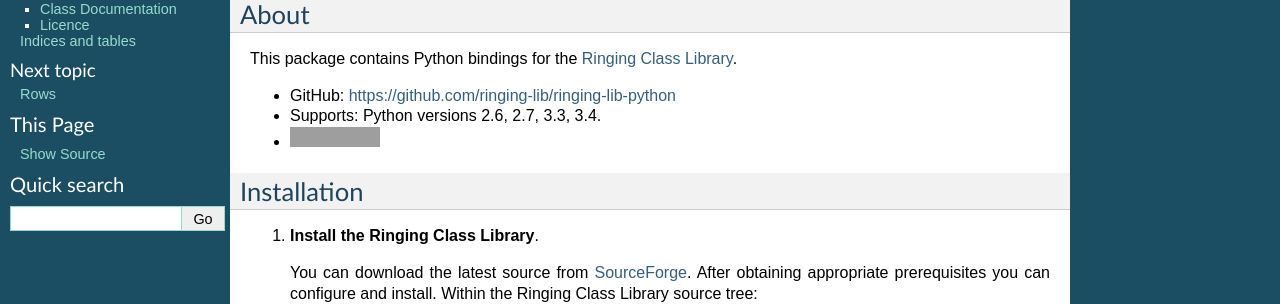
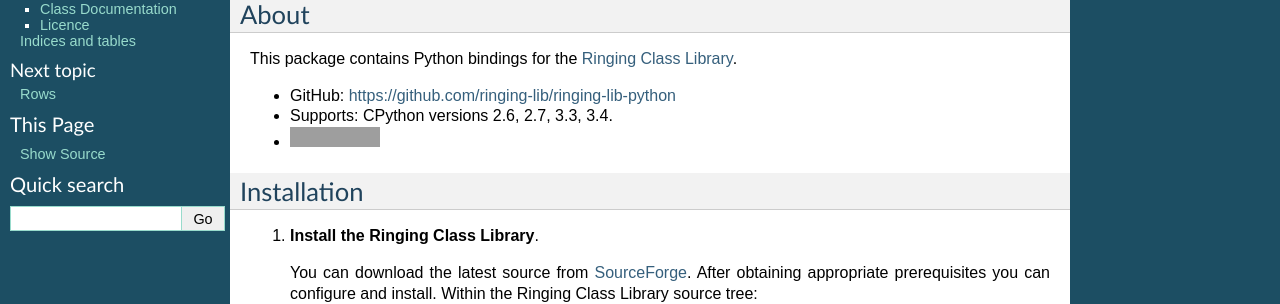
Before and after one commit to ringing-lib/ringing-lib-python, a Sphinx documentation site: the page built from docs/source/index.rst, in a window 1280 px wide. Shown: the part 137-441 px from the top of the page. Built offline with Sphinx 7.4.7, drawn with Linux system fonts in a browser that asks for light colours; grey boxes are pictures that could not be loaded.

Commit message:
Updated documentation to note we only support CPython.
[ci skip]

```diff
--- a/docs/source/index.rst
+++ b/docs/source/index.rst
@@ -14,7 +14,7 @@ This package contains Python bindings for the
 `Ringing Class Library <http://ringing-lib.github.io/>`_.
 
 *  GitHub: https://github.com/ringing-lib/ringing-lib-python
-*  Supports: Python versions 2.6, 2.7, 3.3, 3.4.
+*  Supports: CPython versions 2.6, 2.7, 3.3, 3.4.
 *  |master|
 
 Installation
```
